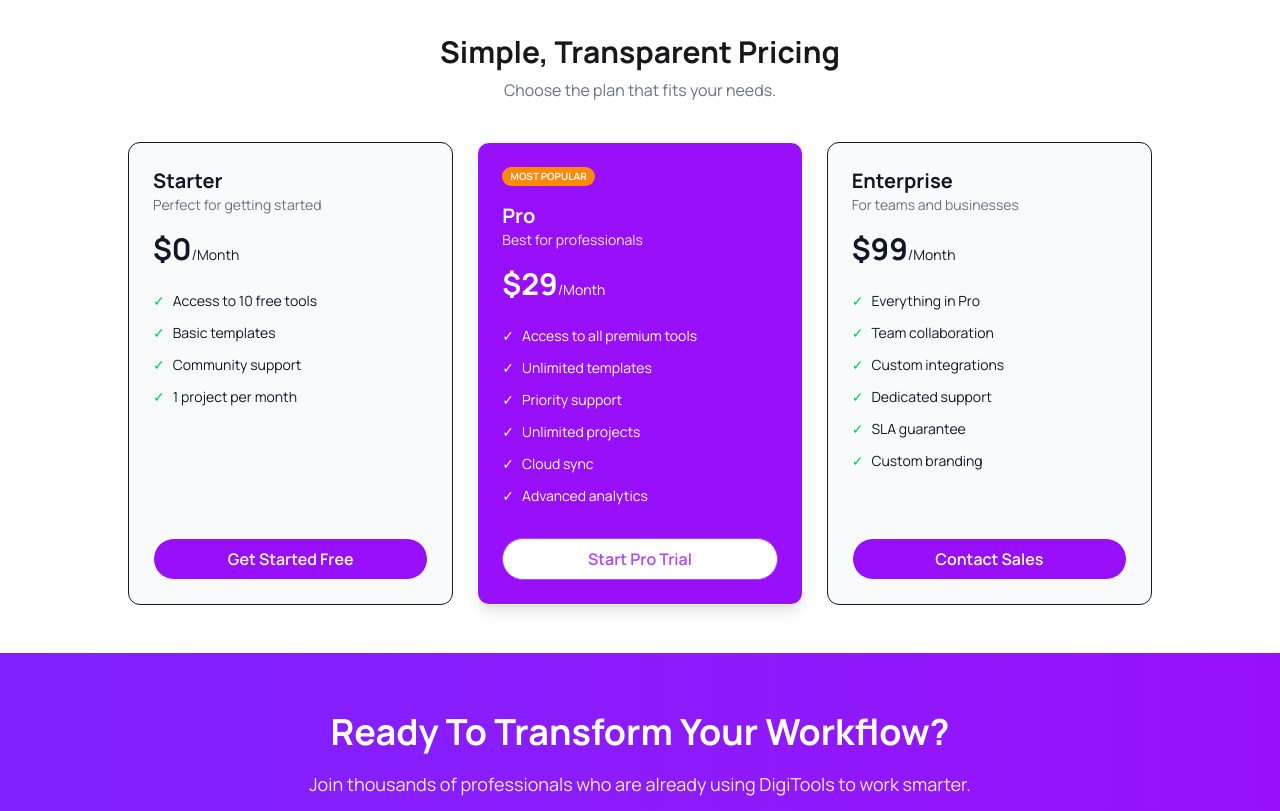
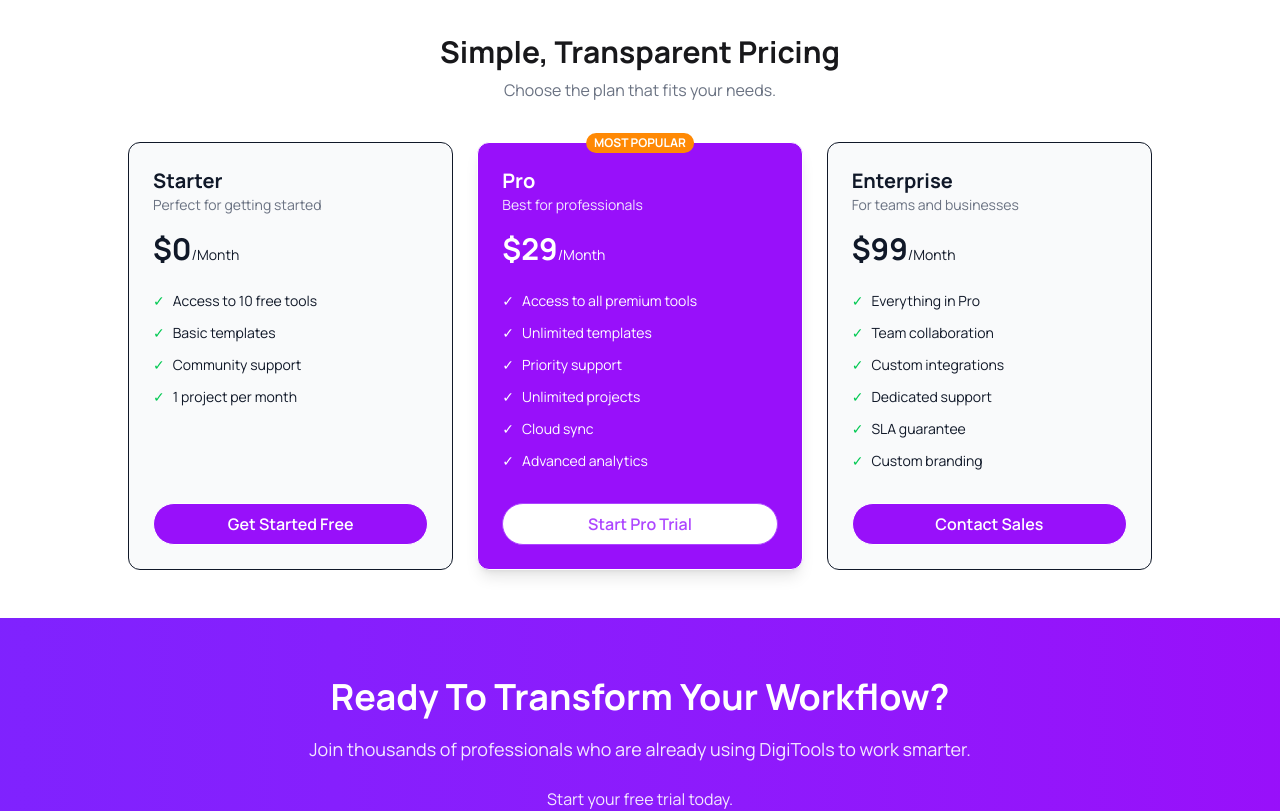
Before and after one commit to Imran7541/digitools-projects, a React (Vite) app: page / in a window 1280 px wide. Shown: the part 2920-3731 px from the top of the page. Built offline with nearby package versions, Linux system fonts and the light colour scheme.

Commit message:
Increase size of 'Most Popular' badge

```diff
--- a/src/Component/Pricing.jsx
+++ b/src/Component/Pricing.jsx
@@ -64,11 +64,13 @@ const Pricing = () => {
                 : "bg-gray-50 text-gray-900 hover:bg-white hover:shadow-xl hover:-translate-y-1"
             }`}
           >
-            {plan.isPopular && (
-              <p className="bg-orange-400 text-white text-[10px] font-bold w-fit px-2 py-0.5 rounded-full mb-4 uppercase">
+           <div className="relative">
+                        {plan.isPopular && (
+              <p className="bg-orange-400 text-white text-xs font-bold w-fit px-2 py-0.5 rounded-full uppercase absolute -top-6 left-1/2 -translate-x-1/2 -translate-y-1/2 flex items-center ">
                 Most Popular
               </p>
             )}
+           </div>
 
             <div className="mb-4">
               <h3 className="text-xl font-bold">{plan.name}</h3>
```
